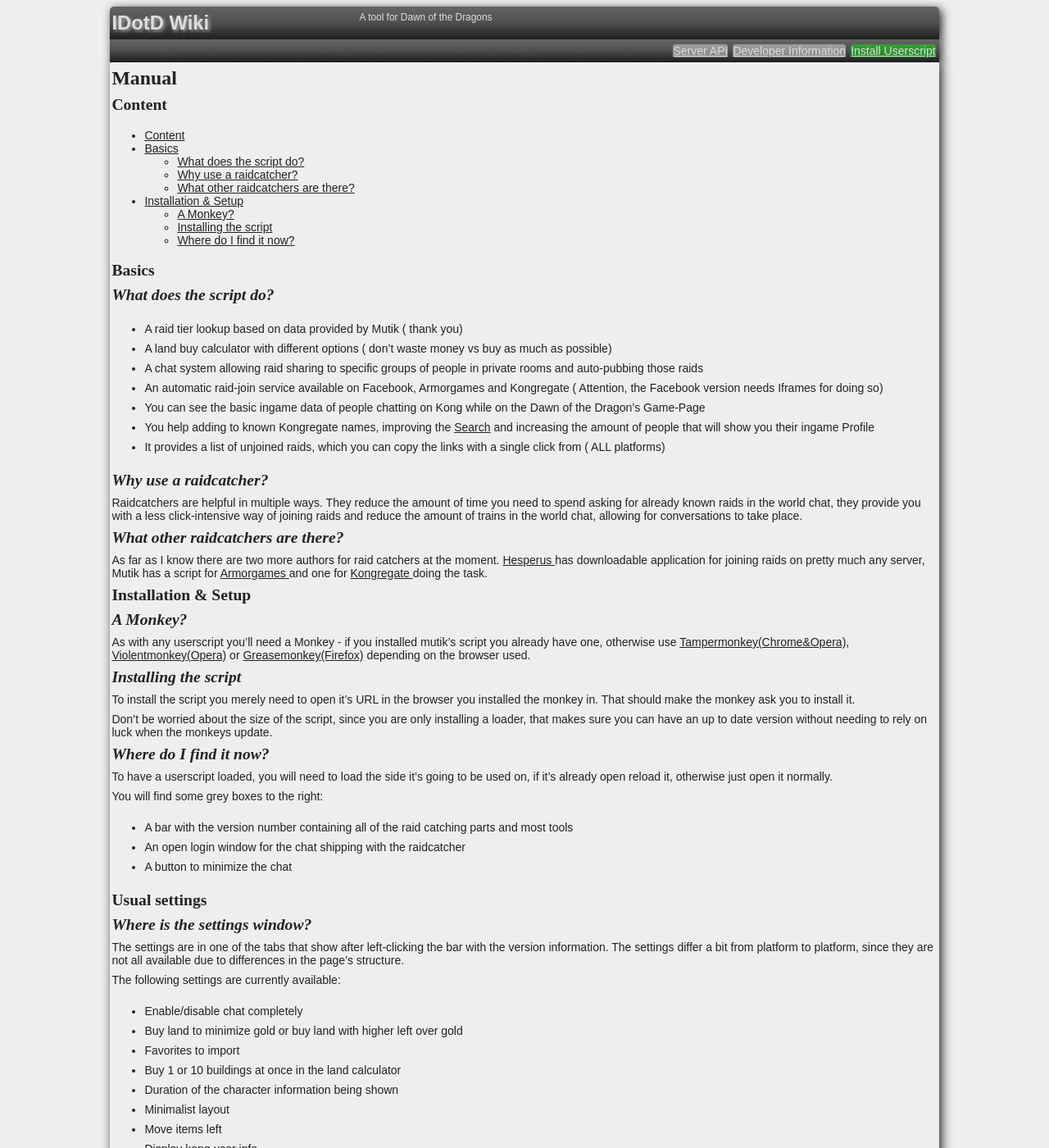
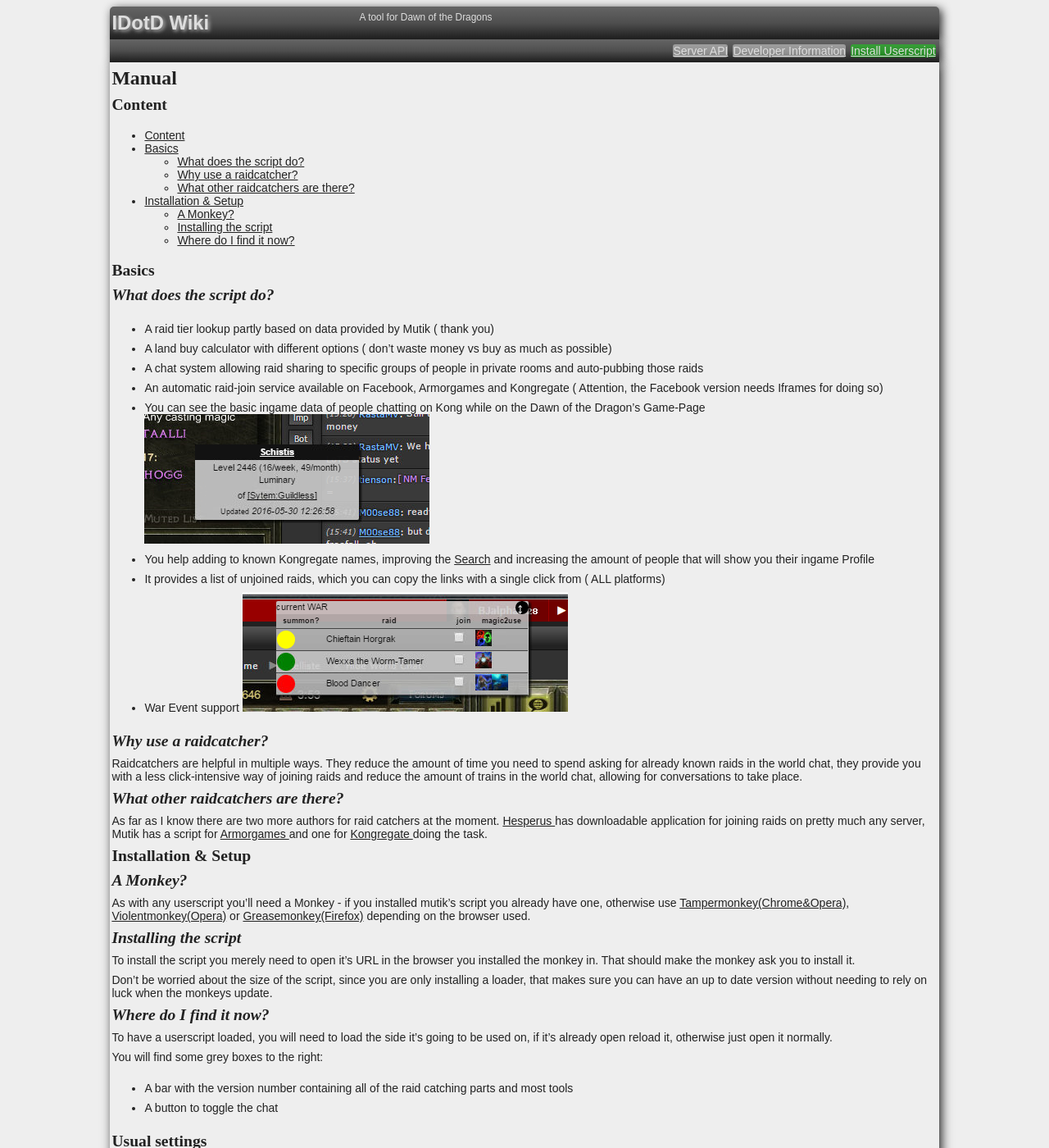
Before and after one commit to IDotD/IDotD.github.io, a Jekyll site: the page built from index.md, in a window 1280 px wide and 1400 px high. Shown: the whole window at 82% size. Built offline with Jekyll 4.4.1, drawn with Linux system fonts in a browser that asks for light colours.

Commit message:
Update index.md

```diff
--- a/index.md
+++ b/index.md
@@ -18,7 +18,7 @@ layout: default
 
 ### What does the script do?
 
-* A raid tier lookup based on data provided by Mutik ( thank you)
+* A raid tier lookup partly based on data provided by Mutik ( thank you)
 
 * A land buy calculator with different options ( don't waste money vs buy as much as possible)
 
@@ -26,11 +26,13 @@ layout: default
 
 * An automatic raid-join service available on Facebook, Armorgames and Kongregate ( Attention, the Facebook version needs Iframes for doing so)
 
-* You can see the basic ingame data of people chatting on Kong while on the Dawn of the Dragon's Game-Page
+* You can see the basic ingame data of people chatting on Kong while on the Dawn of the Dragon's Game-Page ![User data](Images/users.png)
 
 * You help adding to known Kongregate names, improving the [Search](http://dotd.idrinth.de/kongregate/platform/) and increasing the amount of people that will show you their ingame Profile
 
 * It provides a list of unjoined raids, which you can copy the links with a single click from ( ALL platforms)
+
+* War Event support ![War dashboard](Images/WAR-dashboard.png)
 
 ### Why use a raidcatcher?
 
@@ -60,15 +62,15 @@ You will find some grey boxes to the right:
 
 * A bar with the version number containing all of the raid catching parts and most tools
 
-* An open login window for the chat shipping with the raidcatcher
-
-* A button to minimize the chat
+* A button to toggle the chat
 
 ## Usual settings
 
 ### Where is the settings window?
 
 The settings are in one of the tabs that show after left-clicking the bar with the version information. The settings differ a bit from platform to platform, since they are not all available due to differences in the page’s structure.
+
+![Settings](Images/settings.png)
 
 The following settings are currently available:
 
```
